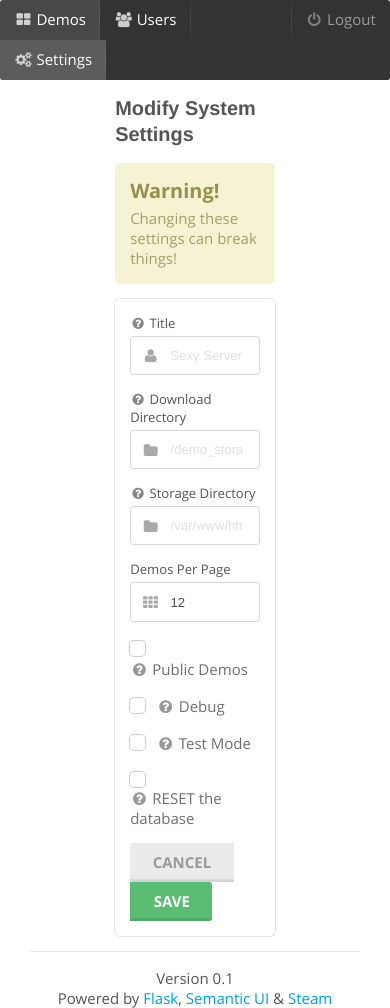
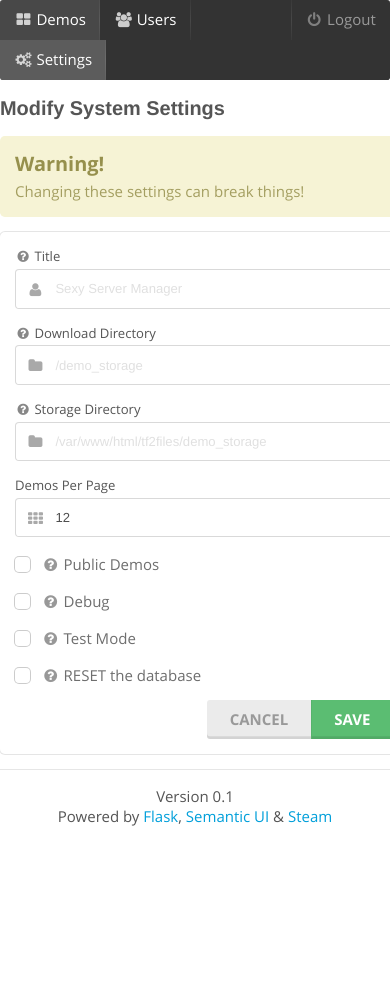
Before and after one commit to FernFerret/demobrowser, a Flask app: page /settings/ in a window 390 px wide; the page is wider, and only the part inside the window is pictured. After the commit the page ends 826 px from the top of that part, so only its background shows below. Run offline with Flask 2, Linux system fonts and the light colour scheme; the visitor is signed in with stand-in values (Sample User, id 1); data comes from the database, SQL or seed files in the repository; some web fonts are replaced.

Commit message:
Fixed lots of the things

```diff
--- a/demobrowser/static/css/demobrowser.css
+++ b/demobrowser/static/css/demobrowser.css
@@ -75,22 +75,43 @@ p:last-child {
 }
 
 /** Responsive options **/
+@media only screen and (max-width : 1725px) {
+  .container.narrow {
+    width: 800px;
+    margin: auto;
+  }
+  .container.wide {
+    width: 1324px;
+    margin: auto;
+  }
+}
 
-@media only screen and (max-width : 1725px) {
-  .container {
-    width: auto;
-    margin: 0% 60px 0px;
+@media only screen and (max-width : 1500px) {
+  .container.wide {
+    width: 993px;
+    margin: auto;
   }
 }
 
 @media only screen and (max-width : 1050px) {
-  .fixed .container {
-    width: auto;
-    margin: 0px auto;
+  .container.narrow {
+    width: 662px;
+    margin: auto;
+  }
+  .container.wide {
+    width: 662px;
+    margin: auto;
   }
 
-  .container {
-    width: auto;
-    margin: 0% 30px 0px;
+}
+
+@media only screen and (max-width : 670px) {
+  .container.narrow {
+    width: 600px;
+    margin: auto;
+  }
+  .container.wide {
+    width: 331px;
+    margin: auto;
   }
 }
--- a/demobrowser/templates/demos.html
+++ b/demobrowser/templates/demos.html
@@ -1,4 +1,4 @@
-{% extends "layout-fixed.html" %}
+{% extends "layout-wide.html" %}
 {% block main %}
 {% macro render_pagination(pagination) %}
   {% if not pagination.items %}
--- a/demobrowser/templates/import_demo.html
+++ b/demobrowser/templates/import_demo.html
@@ -1,4 +1,4 @@
-{% extends "demos.html" %}
+{% extends "layout-narrow.html" %}
 {% block main %}
 <h3 class="ui header">Import a Demo</h3>
 <form action="{{ url_for('import_demo') }}" method="POST">
--- a/demobrowser/templates/layout-master.html
+++ b/demobrowser/templates/layout-master.html
@@ -43,16 +43,11 @@
       {% endif %}
     </div>
     <div class="segment">
-      <div class="main container">
       <div id="globalmsgs">
         {% with messages = get_flashed_messages(with_categories=True) %}
           {% if messages %}
             {% for cat, message in messages %}
               <div class="ui message hidden left aligned db_message {{ cat }}">
-
-                  <!--<div class="header">-->
-                    <!--Title-->
-                  <!--</div>-->
                 {{ message|safe }}
                 <i class="close icon"></i>
               </div>
@@ -65,7 +60,6 @@
       <footer>
         <center><p>Version {{ config.get('VERSION', '0.1') }}<br />Powered by <a href="http://flask.pocoo.org/">Flask</a>, <a href="http://www.semantic-ui.com/">Semantic UI</a> &amp; <a href="http://steampowered.com">Steam</a></p></center>
       </footer>
-      </div>
     </div>
     <!-- <script src="{{ url_for('static', filename='js/jquery-1.9.0.min.js') }}"></script> -->
     <!-- <script src="//ajax.googleapis.com/ajax/libs/jquery/2.0.3/jquery.min.js"></script> -->
@@ -80,7 +74,7 @@
     });
     $(".icon.close").on({
       click: function() {
-        $( this ).parent().transition("fade").fadeUp();
+        $( this ).parent().transition("fade");
       }
     });
     </script>
--- /dev/null
+++ b/demobrowser/templates/layout-narrow.html
@@ -0,0 +1,6 @@
+{% extends "layout-master.html" %}
+{% block container %}
+  <div class="container narrow">
+    {% block main %}{% endblock %}
+  </div>
+{% endblock %}
--- /dev/null
+++ b/demobrowser/templates/layout-wide.html
@@ -0,0 +1,6 @@
+{% extends "layout-master.html" %}
+{% block container %}
+  <div class="container wide">
+    {% block main %}{% endblock %}
+  </div>
+{% endblock %}
--- a/demobrowser/templates/settings.html
+++ b/demobrowser/templates/settings.html
@@ -1,8 +1,6 @@
-{% extends "layout-fixed.html" %}
+{% extends "layout-narrow.html" %}
 {% block main %}
-<div class="ui grid">
-  <div class="four wide column"></div>
-  <div class="eight wide column">
+<div class="fixed container">
   <h3 class="ui header">Modify System Settings</h3>
   <div class="ui warning message">
     <div class="header">Warning!</div>
@@ -78,5 +76,4 @@
     </div>
   </form>
 </div>
-</div>
 {% endblock main %}
--- a/demobrowser/templates/upload_demo.html
+++ b/demobrowser/templates/upload_demo.html
@@ -1,4 +1,4 @@
-{% extends "layout-fixed.html" %}
+{% extends "layout-narrow.html" %}
 {% block main %}
 <h3 class="ui header">Upload a Demo</h3>
 <form action="{{ url_for('upload_demo') }}" method="POST" enctype="multipart/form-data">
```
Also changed, not shown: demobrowser/templates/users.html (+7 -6 lines). Lines whose indentation alone changed are shown as unchanged.
